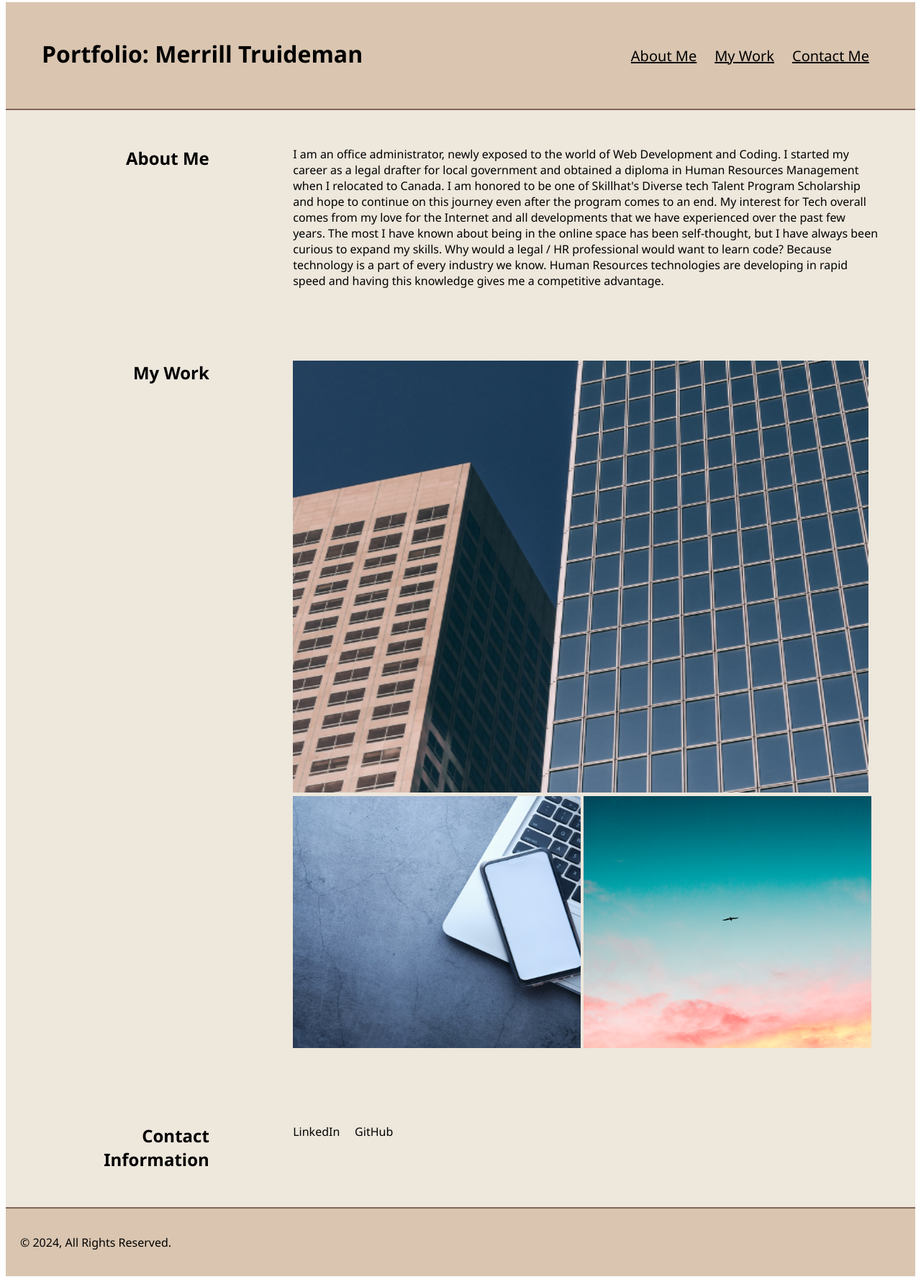
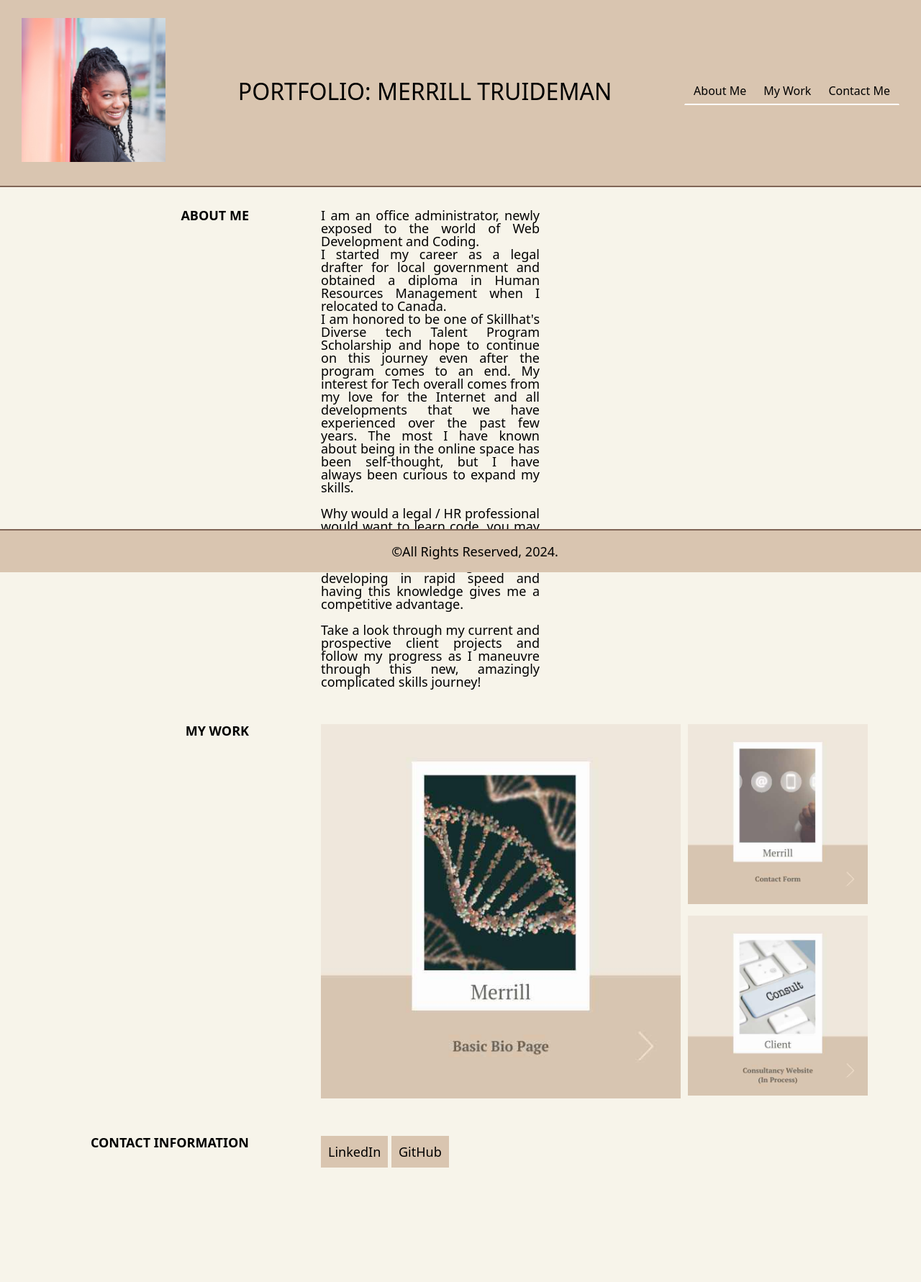
Before and after one commit to Mer-trui-web-dev/bio_boost, a plain HTML site: page index.html in a window 1280 px wide. Shown: the part 5-1786 px from the top of the page at 72% size. After the commit the page ends 1727 px from the top, so only its background shows below. Drawn offline with Linux system fonts and the light colour scheme.

Commit message:
Second edit to portfolio in feature branch

```diff
--- a/index.html
+++ b/index.html
@@ -5,58 +5,67 @@
     <meta name="viewport" content="width=device-width, initial-scale=1.0">
     <title>Portfolio Merrill Truideman</title>
     <link rel="stylesheet" href="style.css">
+    <link rel="stylesheet" href="reset.css">
 </head>
 
 <body>
-   <header class="flex-header">
+
+   <div class="flex-header">
+        <div>
+            <img src="profile_new.png" alt="profile picture" width="200px" height="200px">
+        </div>
+
         <div class="header-description">
-        <b>Portfolio: Merrill Truideman</b>
+        <b>PORTFOLIO: MERRILL TRUIDEMAN</b>
         </div>
 
         <div class="ul">
             <ul>
-                <li><a href="#">About Me</a></li>
-                <li><a href="#">My Work</a></li>
-                <li><a href="#">Contact Me</a></li>
+                <li><a href="#about-title">About Me</a></li>
+                <li><a href="#work-title">My Work</a></li>
+                <li><a href="#contact-title">Contact Me</a></li>
             </ul>
         </div>
-   </header>
+    </div>
 
-   <div class="flex-main">
-    <section class="inner">
-        <div class="head">About Me</div>
-        <div class="body">I am an office administrator, newly exposed to the world of Web Development and Coding. I started my career as a legal
+    <div class="grid-container">
+        <div id="about-title">ABOUT ME</div>
+        <div id="about-body">I am an office administrator, newly exposed to the world of Web Development and Coding. <br>I started my career as a legal
             drafter for local government and obtained a diploma in Human Resources Management when I relocated to Canada.
-            I am honored to be one of Skillhat's Diverse tech Talent Program Scholarship and hope to continue on this journey
+            <br>I am honored to be one of Skillhat's Diverse tech Talent Program Scholarship and hope to continue on this journey
             even after the program comes to an end.
             My interest for Tech overall comes from my love for the Internet and all developments that we have experienced over the past few years.
             The most I have known about being in the online space has been self-thought, but I have always been curious to expand my skills.
-            Why would a legal / HR professional would want to learn code? Because technology is a part of every industry we know.
-            Human Resources technologies are developing in rapid speed and having this knowledge gives me a competitive advantage.</div>
-    </section>
+            <br><br>Why would a legal / HR professional would want to learn code, you may ask? Because technology is a part of every industry we know.
+            Human Resources technologies are developing in rapid speed and having this knowledge gives me a competitive advantage.
+            <br><br>Take a look through my current and prospective client projects and follow my progress as I maneuvre through this new, amazingly complicated
+            skills journey!</div>
 
-    <section class="inner">
-        <div class="head">My Work</div>
-        <div class="body">
-            <img src="procon project thumbnail.png" alt="procon" width="800px" height="600px">
+        <div id="work-title">MY WORK</div>
+        <div id="work-body">
+            <div class="image-grid">
+                <div id="img1">
+            <a href="https://mer-trui-web-dev.github.io/merfirstrepo/"><img class="image" src="basic-bio-page.jpg" alt="basic-bio-page" width="500px" height="520px"></a>
+                </div>
+
+                <div id="img2-3">
+            <a href="https://mer-trui-web-dev.github.io/merfirstrepo/contactus.html"><img class="image" src="contact-form.jpg" alt="contact-form" width="250px" height="250px"></a>
+            <a href="https://github.com/Mer-trui-web-dev/ProCon_Suriname"><img class="image" src="client.jpg" alt="client" width="250px" height="250px"></a>
+                </div>
+            </div>
+            </div>
+
+        <div id="contact-title">CONTACT INFORMATION</div>
+        <div id="contact-body">
+            <a href="https://www.linkedin.com/in/merrill-truideman-205037151/"><button class="contact-block">LinkedIn</button></a>
+            <a href="https://github.com/Mer-trui-web-dev"><button class="contact-block">GitHub</button></a>
+
         </div>
-        <div class="body">
-            <img src="tru services project thumbnail.png" alt="tru" width="400px" height="350px">
-            <img src="courting project thumbnail.png" alt="courting" width="400px" height="350px">
-        </div>
-    </section>
+    </div>
 
-    <section class="inner">
-        <div class="head">Contact Information</div>
-        <div class="body">
-           LinkedIn&nbsp;&nbsp;&nbsp;&nbsp;&nbsp;GitHub
-        </div>
-    </section>
-</div>
-
-   <footer class="flex-footer">
-    <p>&copy; 2024, All Rights Reserved.</p>
-   </footer>
+   <div class="footer">
+    <p>&copy;All Rights Reserved, 2024.</p>
+   </div>
 </body>
 
 </html>
--- /dev/null
+++ b/reset.css
@@ -0,0 +1,48 @@
+/* http://meyerweb.com/eric/tools/css/reset/
+   v2.0 | 20110126
+   License: none (public domain)
+*/
+
+html, body, div, span, applet, object, iframe,
+h1, h2, h3, h4, h5, h6, p, blockquote, pre,
+a, abbr, acronym, address, big, cite, code,
+del, dfn, em, img, ins, kbd, q, s, samp,
+small, strike, strong, sub, sup, tt, var,
+b, u, i, center,
+dl, dt, dd, ol, ul, li,
+fieldset, form, label, legend,
+table, caption, tbody, tfoot, thead, tr, th, td,
+article, aside, canvas, details, embed,
+figure, figcaption, footer, header, hgroup,
+menu, nav, output, ruby, section, summary,
+time, mark, audio, video {
+	margin: 0;
+	padding: 0;
+	border: 0;
+	font-size: 100%;
+	font: inherit;
+	vertical-align: baseline;
+}
+/* HTML5 display-role reset for older browsers */
+article, aside, details, figcaption, figure,
+footer, header, hgroup, menu, nav, section {
+	display: block;
+}
+body {
+	line-height: 1;
+}
+ol, ul {
+	list-style: none;
+}
+blockquote, q {
+	quotes: none;
+}
+blockquote:before, blockquote:after,
+q:before, q:after {
+	content: '';
+	content: none;
+}
+table {
+	border-collapse: collapse;
+	border-spacing: 0;
+}
--- a/style.css
+++ b/style.css
@@ -1,31 +1,66 @@
 body {
-font-family: 'Segoe UI', Tahoma, Geneva, Verdana, sans-serif;
+    margin: 0;
+    background-color: whitesmoke;
+    padding-bottom: 60px;
+}
+
+@media screen and (min-width: 320px) and (max-width: 480px) {
+    body {
+        background-color: #c99282;
+    }
+}
+
+@media screen and (min-width: 481px) and (max-width: 768px) {
+    body {
+        background-color: #dfbc64;
+    }
+}
+
+@media screen and (min-width: 769px) and (max-width: 1024px) {
+    body {
+        background-color: #ffe5e5;
+    }
+}
+
+@media screen and (min-width: 1025px) and (max-width: 1200px) {
+    body {
+        background-color: #a8b79a;
+    }
+}
+
+@media screen and (min-width: 1201px) and (orientation: landscape) {
+    body {
+        background-color: #f7f4ea;
+    }
 }
 
 .flex-header {
-background-color: #D9C5B0;
-padding: 50px;
-display: flex;
-flex-direction: row;
-justify-content: space-between;
-border-bottom: solid 2px #806556;
+    display: flex;
+    background-color: #D9C5B0;
+    padding: 30px;
+    border-bottom: solid 2px #806556;
+    justify-content: space-between;
 }
 
 .header-description {
     font-size: xx-large;
+    font-family: system-ui, -apple-system, BlinkMacSystemFont, 'Segoe UI', Roboto, Oxygen, Ubuntu, Cantarell, 'Open Sans', 'Helvetica Neue', sans-serif;
+    align-self: center;
 }
 
-ul {
+.ul {
     list-style-type: none;
     margin: 0;
     border: 1px solid #D9C5B0;
-    align-self: flex-end;
+    font-family: system-ui, -apple-system, BlinkMacSystemFont, 'Segoe UI', Roboto, Oxygen, Ubuntu, Cantarell, 'Open Sans', 'Helvetica Neue', sans-serif;
+    align-self: center;
+    border-bottom: solid 2px white;
 }
 
 li {
     float: left;
     border-right: 1px solid #D9C5B0;
-    font-size: 20px;
+    font-size: 30px;
 }
 
 li a {
@@ -39,32 +74,95 @@ li a:hover {
     background-color: #806556;
 }
 
-.flex-main {
-    display: flex;
-    flex-direction: column;
-    background-color: #EDE7DC;
+.grid-container {
+    display: grid;
+    padding: 30px;
+    grid-template-columns: 30% 70%;
+    font-family: system-ui, -apple-system, BlinkMacSystemFont, 'Segoe UI', Roboto, Oxygen, Ubuntu, Cantarell, 'Open Sans', 'Helvetica Neue', sans-serif;
+    font-size: large;
+    padding-bottom: 100px;
 }
 
-.inner {
-    padding: 50px;
-}
-
-.head {
-    float: left;
-    width: 20%;
+#about-title {
     text-align: right;
-    font-size: x-large;
+    padding-right: 50px;
+    padding-bottom: 30px;
+    padding-bottom: 50px;
     font-weight: bold;
 }
 
-.body {
-    float: right;
-    width: 70%;
+#work-title {
+    text-align: right;
+    padding-right: 50px;
+    padding-bottom: 30px;
+    font-weight: bold;
+    padding-bottom: 50px;
 }
 
-.flex-footer {
+#contact-title {
+    text-align: right;
+    padding-right: 50px;
+    font-weight: bold;
+}
+
+#about-body {
+    padding-left: 50px;
+    padding-bottom: 30px;
+    text-align: justify;
+    padding-right: 500px;
+    padding-bottom: 50px;
+}
+
+#work-body {
+    padding-left: 50px;
+    padding-bottom: 30px;
+    padding-right: 100px;
     display: flex;
+    flex-wrap: wrap;
+    padding-bottom: 50px;
+}
+
+#contact-body {
+    padding-left: 50px;
+    padding-right: 100px;
+}
+
+.image-grid {
+    display: grid;
+    grid-template-columns: auto auto;
+    gap: 10px;
+}
+
+#img2-3 {
+    display: grid;
+    flex-direction: column;
+    gap: 10px;
+}
+
+.contact-block {
+    display: inline;
+    border: none;
     background-color: #D9C5B0;
+    padding: 10px;
+    text-align: center;
+    cursor: pointer;
+    font-family: system-ui, -apple-system, BlinkMacSystemFont, 'Segoe UI', Roboto, Oxygen, Ubuntu, Cantarell, 'Open Sans', 'Helvetica Neue', sans-serif;
+    font-size: large;
+}
+
+a {
+    text-decoration: none;
+}
+
+.footer {
+    position: fixed;
+    left: 0;
+    bottom: 0;
+    width: 100%;
+    background-color: #D9C5B0;
+    text-align: center;
+    border-top: solid 2px #806556;
     padding: 20px;
-    border-top: solid 2px #806556;
+    font-family: system-ui, -apple-system, BlinkMacSystemFont, 'Segoe UI', Roboto, Oxygen, Ubuntu, Cantarell, 'Open Sans', 'Helvetica Neue', sans-serif;
+    font-size: large;
 }
```
Also changed, not shown: device.js (added, +34 -0 lines), basic-bio-page.jpg (added), client.jpg (added), contact-form.jpg (added), courting project thumbnail.png (deleted), procon project thumbnail.png (deleted), profile_new.png (added), tru services project thumbnail.png (deleted).
